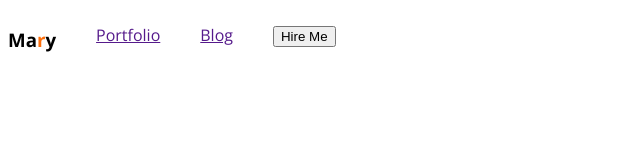
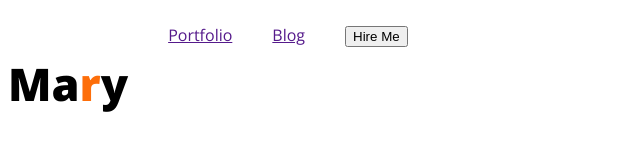
Before and after one commit to alvee00/devloper-portfolio, a plain HTML site: page index.html in a window 1280 px wide. Shown: the whole page, without its empty margins (0-640 px from the left). Drawn offline with nearby package versions, Linux system fonts and the light colour scheme.

Commit message:
added some css

```diff
--- a/index.html
+++ b/index.html
@@ -12,9 +12,8 @@
 <body class="open-sans-normal">
     <header>
         <nav>
-            <h3 class="nav-title">Ma<span class="text-primary">r</span>y</h3>
-            <ul><a href="">Portfolio</a></ul>
-            <ul><a href="">Blog</a></ul>
+            <h3 class="nav-title">Ma<span class="text-primary">r</span>y</h3> <ul><a class="dark-2" href="">Portfolio</a></ul>
+            <ul><a class="dark-2" href="">Blog</a></ul>
             <ul><a href=""><button>Hire Me</button></a></ul>
         </nav>
 
--- a/styles/portfolio.css
+++ b/styles/portfolio.css
@@ -7,17 +7,25 @@
   font-variation-settings:
     "wdth" 100;
 }
-
 /* shared style */
 .text-primary{
     color: #FD6E0A;
 }
-
 /* Nav Styles */
 nav{
     display: flex;
 }
-
 .nav-title{
-    font-weight: bolder;
+    font-weight: 800;
+    font-size: 45px;
 }
+nav ul{
+    display: flex;
+}
+nav ul li{
+    list-style: none;
+}
+nav li a{
+    text-decoration: none;
+    font-size: 20px;
+}
```
